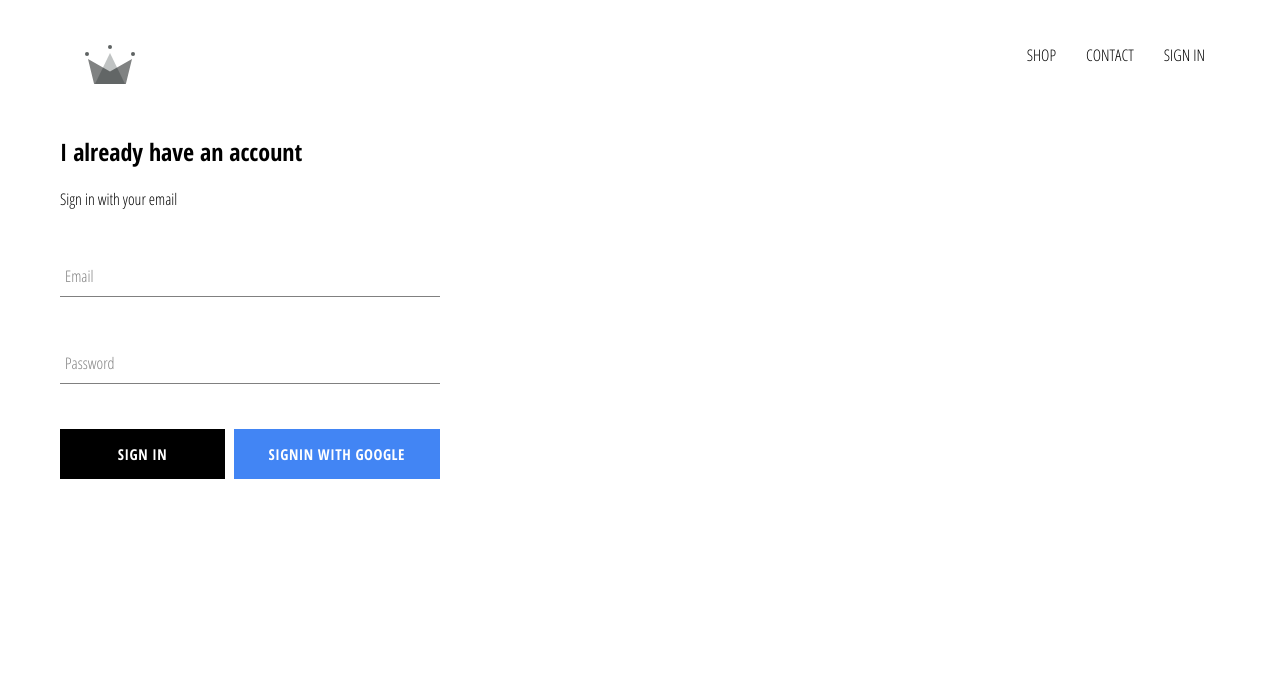
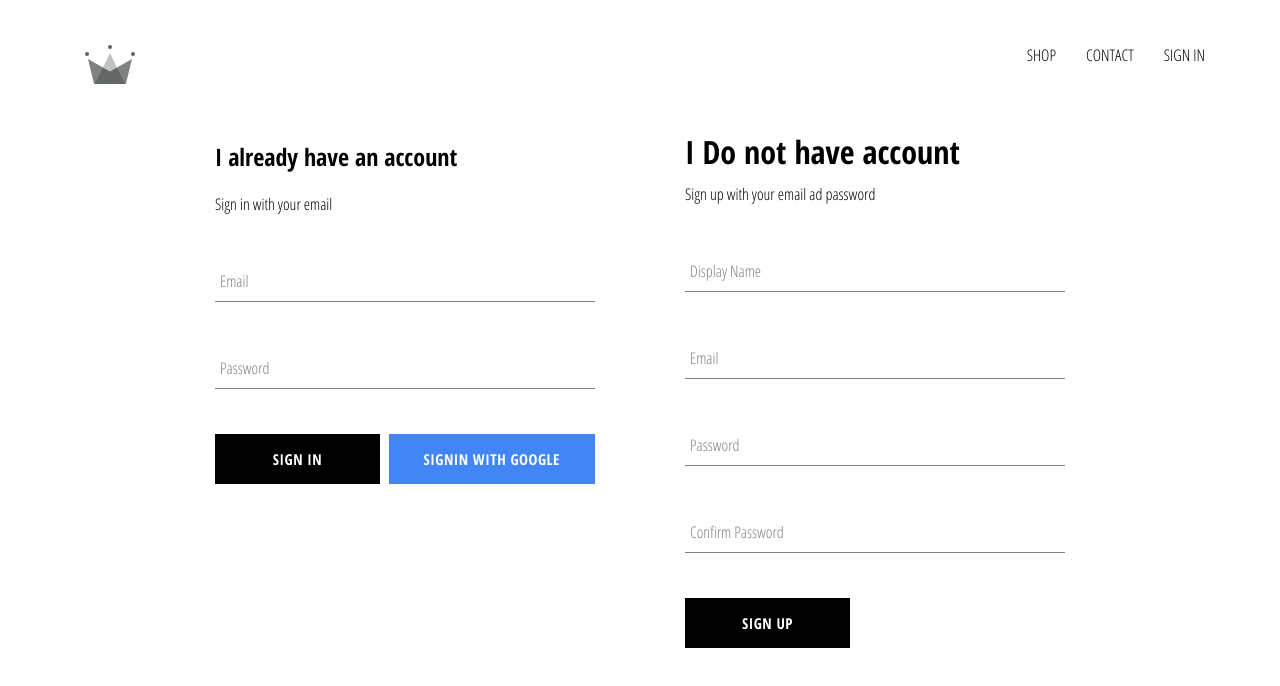
Before and after one commit to ihsanrabb/crwn-clothing, a React (Create React App) app: page /signin in a window 1280 px wide. Shown: the top 686 px of the page. Built offline with nearby package versions, Linux system fonts and the light colour scheme; no server answers.

Commit message:
implement firebase sign up

```diff
--- a/src/App.js
+++ b/src/App.js
@@ -5,7 +5,7 @@
 import ShopPage from './pages/shop/shop.component'
 import Header from './components/header/header.component'
 import SignInAndSignUp from './pages/sign-in-and-sign-up/sign-in-and-sign-up.component'
-import { auth } from './firebase/firebase.utils'
+import { auth, createUserProfileDocument } from './firebase/firebase.utils'
 
 class App extends React.Component {
   constructor() {
@@ -19,8 +19,21 @@
   unsubscribeFromAuth = null
 
   componentDidMount() {
-    this.unsubscribeFromAuth = auth.onAuthStateChanged(user => {
-      this.setState({currentUser: user})
+    this.unsubscribeFromAuth = auth.onAuthStateChanged(async userAuth => {
+      if(userAuth) {
+        const userRef = await createUserProfileDocument(userAuth)
+
+        userRef.onSnapshot(snapShot => {
+          this.setState({
+            currentUser: {
+              id: snapShot.id,
+              ...snapShot.data()
+            }
+          })
+        })
+      } else {
+        this.setState({currentUser: userAuth})
+      }
     })
   }
 
--- /dev/null
+++ b/src/components/sign-up/sign-up.component.jsx
@@ -0,0 +1,96 @@
+import React from 'react'
+import FormInput from '../form-input/form-input.component'
+import CustomButton from '../custom-button/custom-button.component'
+import { auth, createUserProfileDocument } from '../../firebase/firebase.utils'
+import './sign-up.styles.scss'
+
+class SignUp extends React.Component {
+  constructor() {
+    super()
+
+    this.state = {
+      displayName: '',
+      email: '',
+      password: '',
+      confirmPassword: ''
+    }
+  }
+
+  handleSubmit = async event => {
+    event.preventDefault();
+
+    const { displayName, email, password, confirmPassword } = this.state
+
+    if (password !== confirmPassword) {
+      alert("passwords don't match")
+      return
+    }
+
+    try {
+      const { user } = await auth.createUserWithEmailAndPassword(email,password)
+
+      await createUserProfileDocument(user, { displayName })
+
+      this.setState({
+        displayName: '',
+        email: '',
+        password: '',
+        confirmPassword: ''
+      })
+    } catch (error) {
+      console.error(error)
+    }
+  }
+
+  handleChange = event => {
+    const { name, value } = event.target
+    this.setState({[name]: value})
+  }
+
+  render() {
+    const { displayName, email, password, confirmPassword } = this.state
+    return (
+      <div className="sign-up">
+        <h1 className="title">I Do not have account</h1>
+        <span>Sign up with your email ad password</span>
+        <form className="sign-up-form" onSubmit={this.handleSubmit}>
+          <FormInput
+            type='text'
+            name='displayName'
+            value={displayName}
+            onChange={this.handleChange}
+            label='Display Name'
+            required
+          />
+          <FormInput
+            type='email'
+            name='email'
+            value={email}
+            onChange={this.handleChange}
+            label='Email'
+            required
+          />
+          <FormInput
+            type='password'
+            name='password'
+            value={password}
+            onChange={this.handleChange}
+            label='Password'
+            required
+          />
+          <FormInput
+            type='password'
+            name='confirmPassword'
+            value={confirmPassword}
+            onChange={this.handleChange}
+            label='Confirm Password'
+            required
+          />
+          <CustomButton type='submit'>SIGN UP</CustomButton>
+        </form>
+      </div>
+    )
+  }
+}
+
+export default SignUp
--- /dev/null
+++ b/src/components/sign-up/sign-up.styles.scss
@@ -0,0 +1,10 @@
+
+.sign-up {
+  display: flex;
+  flex-direction: column;
+  width: 380px;
+
+  .title {
+    margin: 10px 0;
+  }
+}
--- a/src/firebase/firebase.utils.js
+++ b/src/firebase/firebase.utils.js
@@ -12,6 +12,31 @@
   measurementId: "G-Y79FLR1ER8"
 }
 
+export const createUserProfileDocument = async(userAuth, additionalData) => {
+  if(!userAuth) return
+
+  const userRef = firestore.doc(`users/${userAuth.uid}`)
+
+  const snapShot = await userRef.get()
+
+  if(!snapShot.exists) {
+    const {displayName, email} = userAuth
+    const createdAt = new Date()
+
+    try {
+      await userRef.set({
+        displayName,
+        email,
+        createdAt,
+        ...additionalData
+      })
+    } catch(err) {
+      console.log(`error creating user`, err.message)
+    }
+  }
+  return userRef
+}
+
 firebase.initializeApp(config)
 
 export const auth = firebase.auth()
--- a/src/pages/sign-in-and-sign-up/sign-in-and-sign-up.component.jsx
+++ b/src/pages/sign-in-and-sign-up/sign-in-and-sign-up.component.jsx
@@ -1,9 +1,11 @@
 import './sign-in-and-sign-up.styles.scss'
 import SignIn from '../../components/sign-in/sign-in.component'
+import SignUp from '../../components/sign-up/sign-up.component'
 
 const SignInAndSignUpPage = () => (
   <div className="sign-in-and-sign-up">
     <SignIn />
+    <SignUp />
   </div>
 )
 
--- a/src/pages/sign-in-and-sign-up/sign-in-and-sign-up.styles.scss
+++ b/src/pages/sign-in-and-sign-up/sign-in-and-sign-up.styles.scss
@@ -0,0 +1,6 @@
+.sign-in-and-sign-up {
+  width: 850px;
+  display: flex;
+  justify-content: space-between;
+  margin: 30px auto;
+}
```
Also changed, not shown: 1 other file (tests, documents, lock files or other folders).
